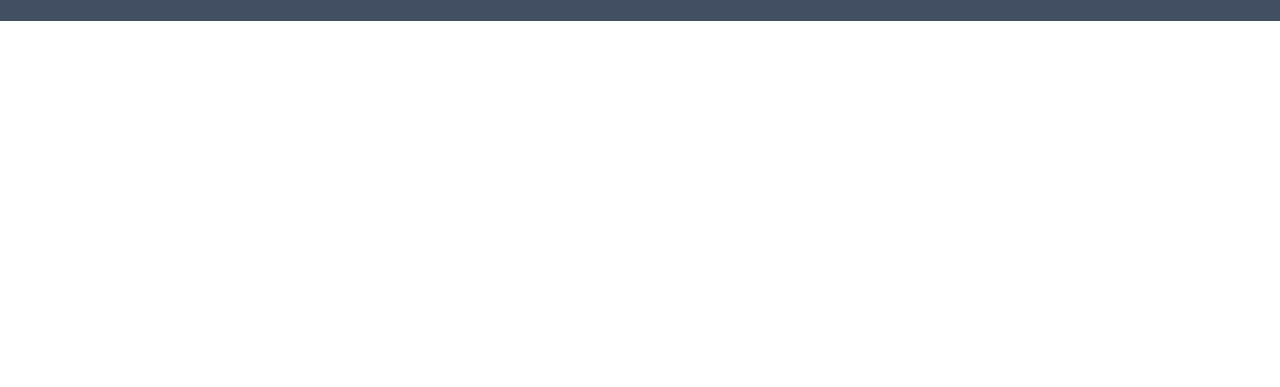
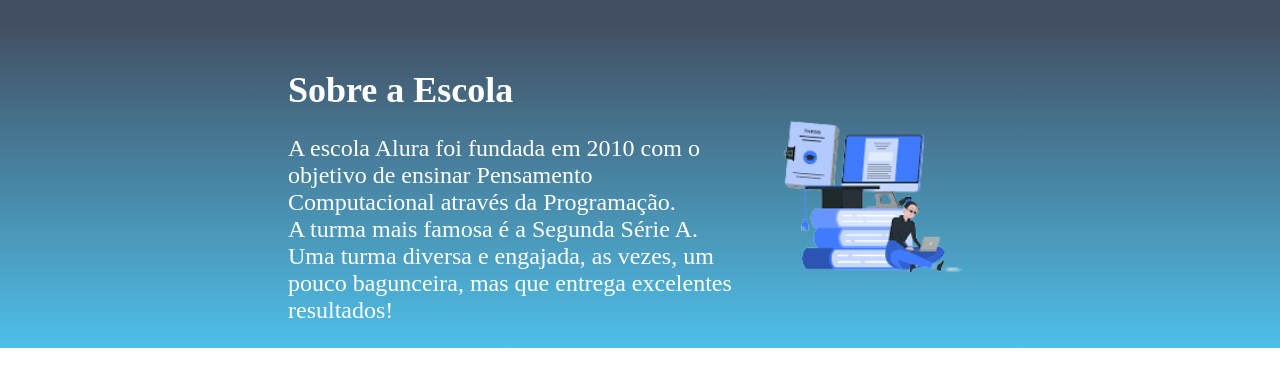
Before and after one commit to profalexandrepr/Site-escola, a plain HTML site: page index.html in a window 1280 px wide. Shown: the part 69-456 px from the top of the page. Drawn offline with Linux system fonts and the light colour scheme.

Commit message:
Trabalhando na seção escola

```diff
--- a/index.html
+++ b/index.html
@@ -15,6 +15,17 @@
             <li class="cabecalho-lista-item">Estudante</li>
         </ul>
     </header>
+    <section class="escola">
+        <div class="escola-div-conteudo">
+            <h2 class="escola-titulo">Sobre a Escola</h2>
+<p class="escola-texto-um">
+    A escola Alura foi fundada em 2010 com o objetivo de ensinar Pensamento Computacional através da Programação.
+</p>
+<p class="escola-texto-dois">
+    A turma mais famosa é a Segunda Série A. Uma turma diversa e engajada, as vezes, um pouco bagunceira, mas que entrega excelentes resultados!
+        </div>
+<img class="escola-imagem" src="Escola.png" alt="Estudante com notebook">
+    </section>
 
 </body>
 </html>
--- a/style.css
+++ b/style.css
@@ -18,3 +18,21 @@
     margin: 0 16px;
     font-size: 24px;
     }
+.escola-imagem{
+    width: 20%;
+}
+.escola{
+    background-image: linear-gradient(#424e61, #4EBFE9);
+    color: white;
+    display: flex;
+    justify-content: center;
+    align-items: center;
+    padding: 24px 0;
+}
+.escola-div-conteudo{
+    width: 35%;
+    font-size: 24px;
+}
+.escola-titulo{
+    padding: 24px 0;
+}
```
Also changed, not shown: Escola.png (added).
